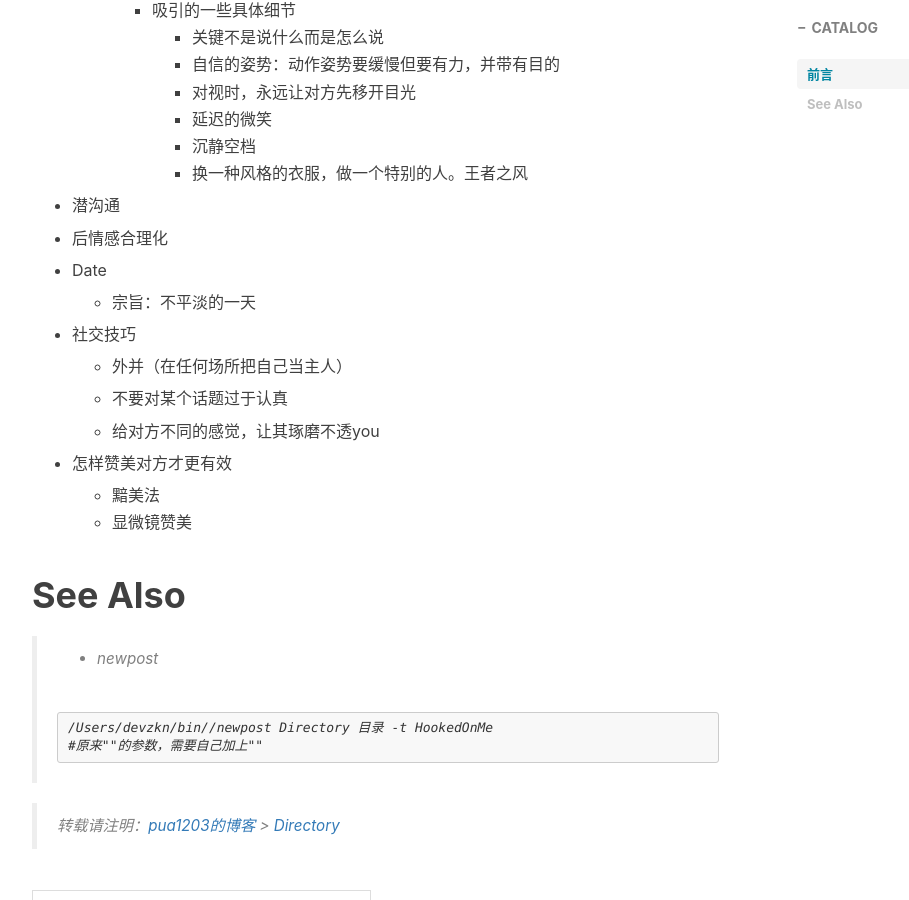
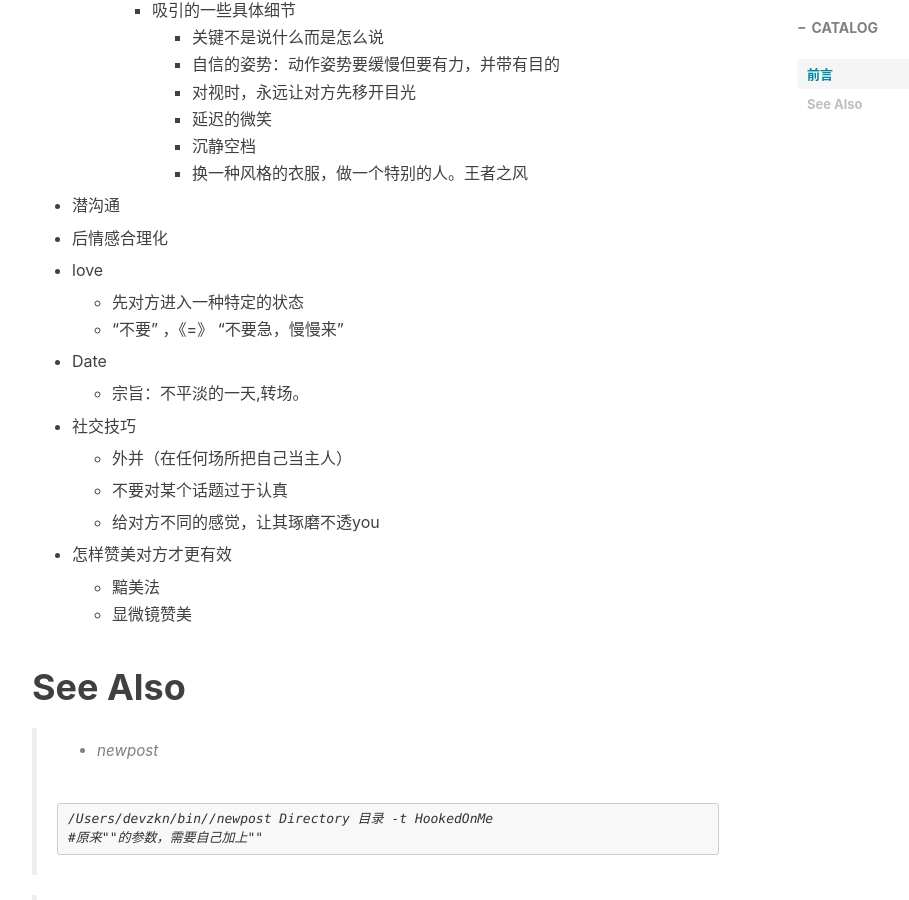
Before and after one commit to pua1203/pua1203.github.io, a Jekyll site: the page built from _posts/HookedOnMe/2018-10-16-Directory.md, in a window 1280 px wide and 900 px high, scrolled down 781 px. Shown: the whole window, without its empty margins (233-1142 px from the left). Built offline with Jekyll 4.4.1, drawn with Linux system fonts in a browser that asks for light colours; nearby versions of some CDN libraries; comment, search, counter and statistics services are not loaded.

Commit message:
“不要” ，《=》 “不要急，慢慢来”

```diff
--- a/_posts/HookedOnMe/2018-10-16-Directory.md
+++ b/_posts/HookedOnMe/2018-10-16-Directory.md
@@ -37,9 +37,14 @@ subtitle: 目录
 
 * 后情感合理化
 
+* love
+
+  * 先对方进入一种特定的状态
+  * “不要” ，《=》 “不要急，慢慢来”
+
 * Date
 
-  * 宗旨：不平淡的一天
+  * 宗旨：不平淡的一天,转场。
 
 * 社交技巧
 
```
